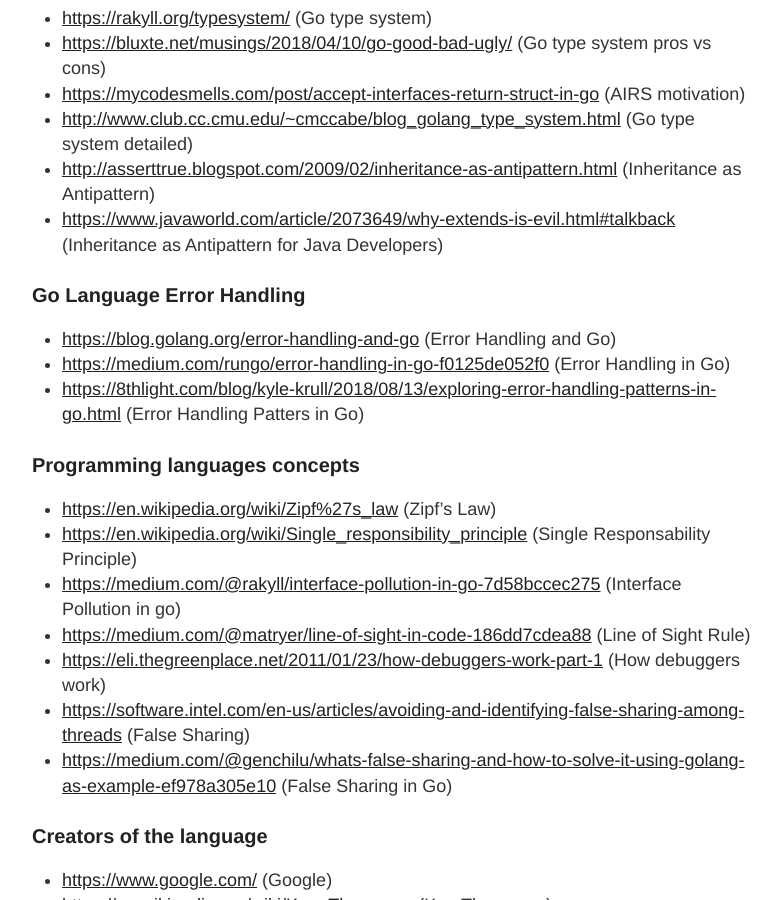
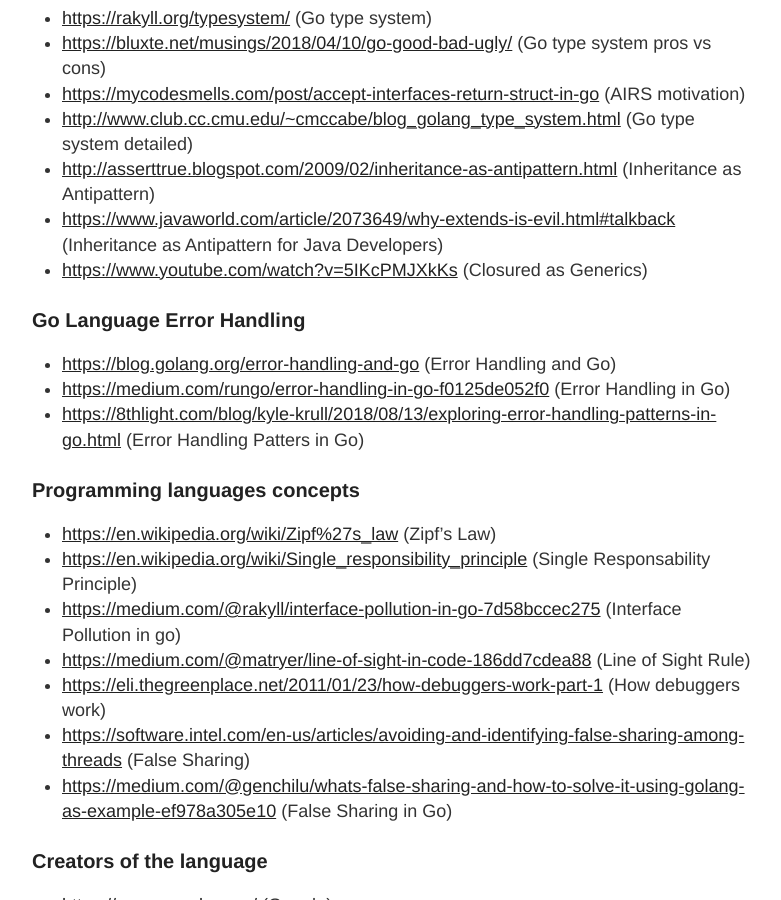
Before and after one commit to dariodip/dariodip.github.io, a Jekyll site: the page built from gows/goref2019.md, in a window 1280 px wide and 900 px high, scrolled down 1539 px. Shown: the whole window, without its empty margins (248-1029 px from the left). Built offline with Jekyll 4.4.1, drawn with Linux system fonts in a browser that asks for light colours; nearby versions of some CDN libraries.

Commit message:
Update goref2019.md

```diff
--- a/gows/goref2019.md
+++ b/gows/goref2019.md
@@ -55,6 +55,7 @@
   * <http://www.club.cc.cmu.edu/~cmccabe/blog_golang_type_system.html>  (Go type system detailed)
   * <http://asserttrue.blogspot.com/2009/02/inheritance-as-antipattern.html>  (Inheritance as Antipattern)
   * <https://www.javaworld.com/article/2073649/why-extends-is-evil.html#talkback> (Inheritance as Antipattern for Java Developers)
+  * <https://www.youtube.com/watch?v=5IKcPMJXkKs> (Closured as Generics)
 
 ### Go Language Error Handling
 
```
